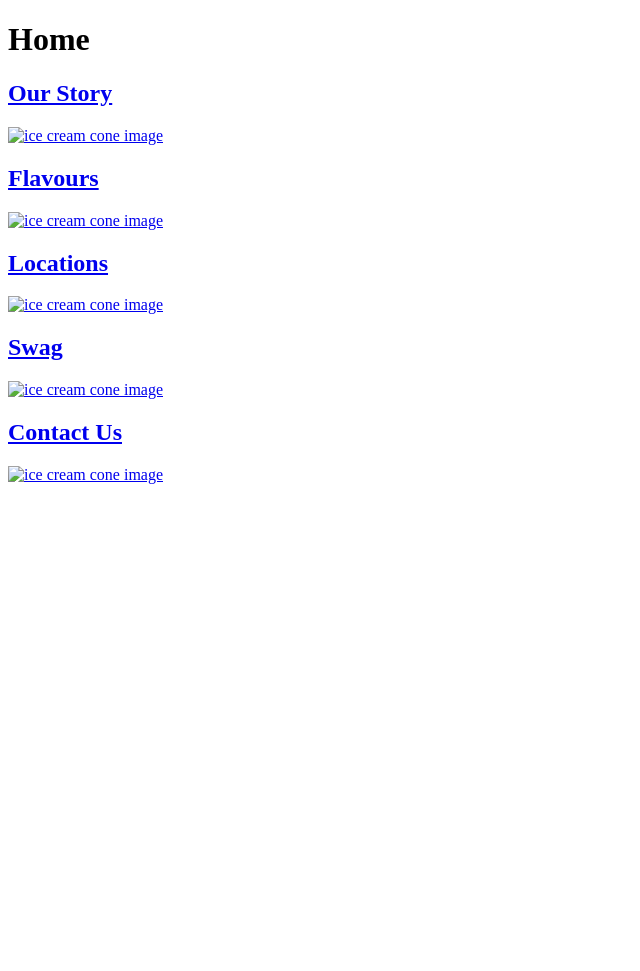
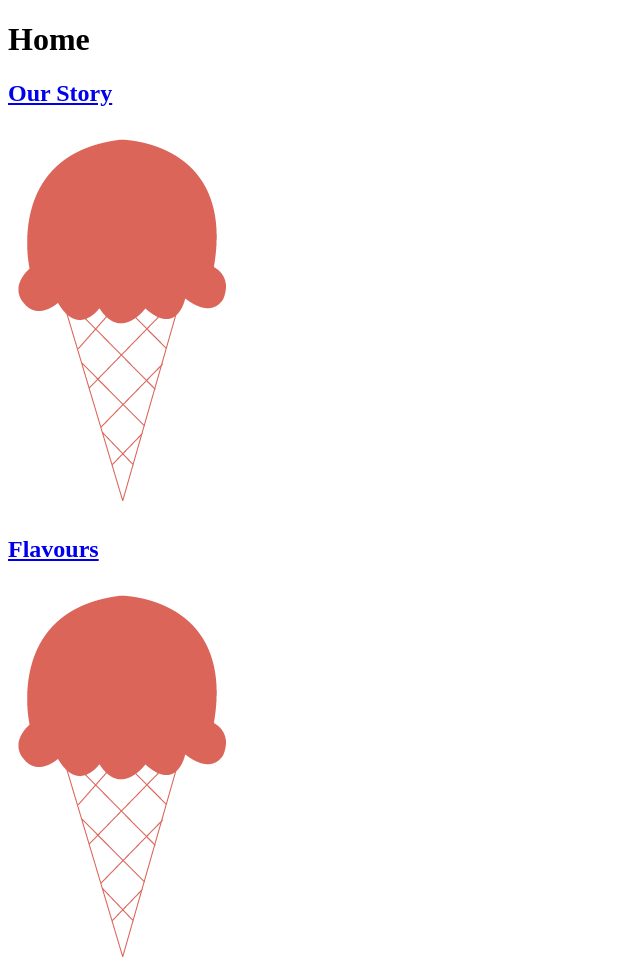
Before and after one commit to KadenPope/ice-cream-co, a plain HTML site: page index.html in a window 1280 px wide. Shown: the top 971 px of the page, without its empty margins (0-640 px from the left). Before the commit the page ends 800 px from the top, so only its background shows below. Drawn offline with Linux system fonts and the light colour scheme.

Commit message:
rename photos
change name to match photo locations

```diff
--- a/index.html
+++ b/index.html
@@ -18,31 +18,31 @@
             <div>
                 <a href="#">
                     <h2>Our Story</h2>
-                    <img src="/images/images-mobile/ice-cream-no-circle.png" alt="ice cream cone image">
+                    <img src="/images/ice-cream-no-circle.png" alt="ice cream cone image">
                 </a>
             </div>
             <div>
                 <a href="/flavours.html">
                     <h2>Flavours</h2>
-                    <img src="/images/images-mobile/ice-cream-no-circle.png" alt="ice cream cone image">
+                    <img src="/images/ice-cream-no-circle.png" alt="ice cream cone image">
                 </a>
             </div>
             <div>
                 <a href="#">
                     <h2>Locations</h2>
-                    <img src="/images/images-mobile/ice-cream-no-circle.png" alt="ice cream cone image">
+                    <img src="/images/ice-cream-no-circle.png" alt="ice cream cone image">
                 </a>
             </div>
             <div>
                 <a href="/swag.html">
                     <h2>Swag</h2>
-                    <img src="/images/images-mobile/ice-cream-no-circle.png" alt="ice cream cone image">
+                    <img src="/images/ice-cream-no-circle.png" alt="ice cream cone image">
                 </a>
             </div>
             <div>
                 <a href="/contact.html">
                     <h2>Contact Us</h2>
-                    <img src="/images/images-mobile/ice-cream-no-circle.png" alt="ice cream cone image">
+                    <img src="/images/ice-cream-no-circle.png" alt="ice cream cone image">
                 </a>
             </div>
         </div>
```
Also changed, not shown: flavours.html (+3 -3 lines), swag.html (+4 -4 lines).
